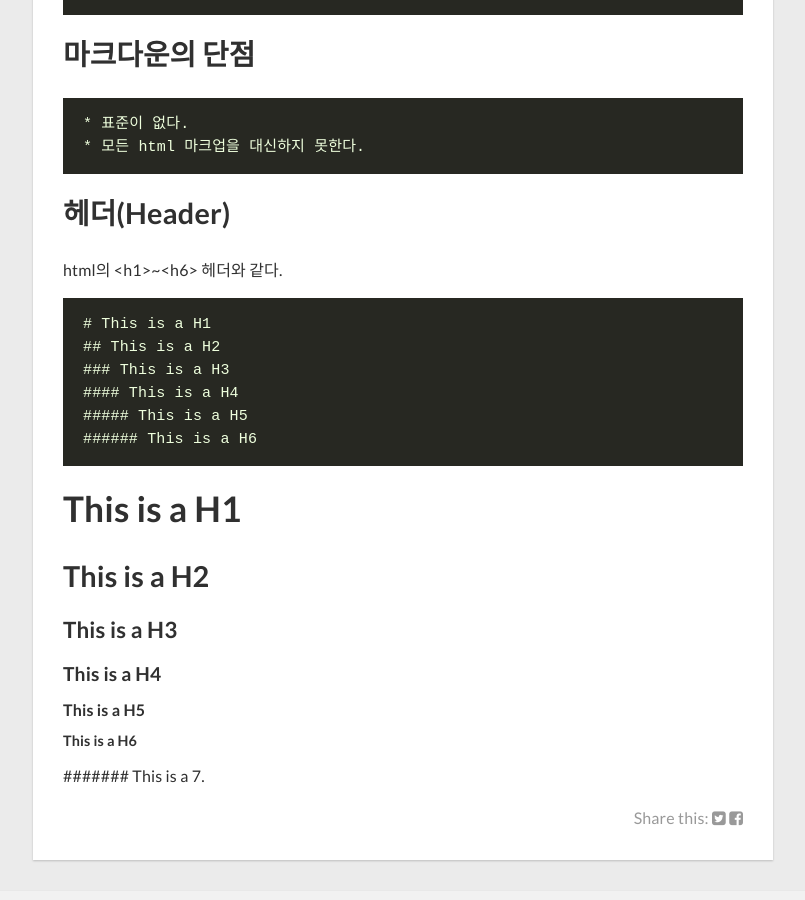
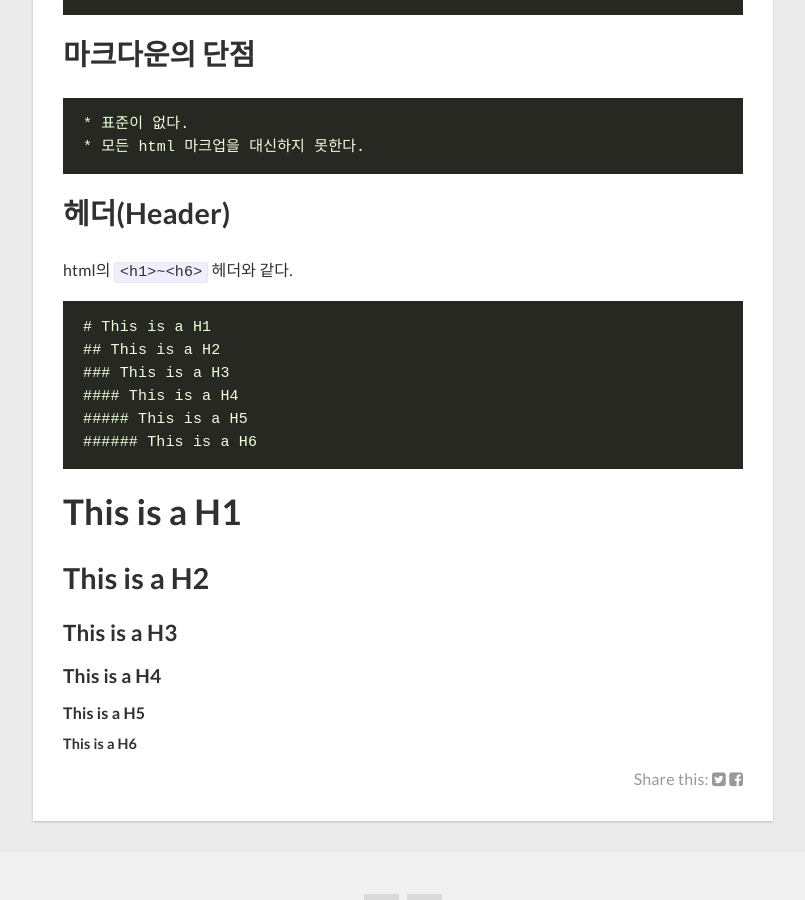
Before and after one commit to HongJeSeong/HongJeSeong.github.io, a Jekyll site: the page built from _posts/study/2018-01-23-how-to-use-markdown.md, in a window 1280 px wide and 900 px high, scrolled down 619 px. Shown: the whole window, without its empty margins (237-1042 px from the left). Built offline with Jekyll 4.4.1, drawn with Linux system fonts in a browser that asks for light colours; nearby versions of some CDN libraries.

Commit message:
markdown

````diff
--- a/_posts/study/2018-01-23-how-to-use-markdown.md
+++ b/_posts/study/2018-01-23-how-to-use-markdown.md
@@ -23,7 +23,7 @@ tag:
 	* 모든 html 마크업을 대신하지 못한다.
 
 ## 헤더(Header)
-html의	<h1>~<h6> 헤더와 같다.
+html의	``` <h1>~<h6>``` 헤더와 같다.
 ```
 # This is a H1
 ## This is a H2
@@ -38,4 +38,3 @@ html의	<h1>~<h6> 헤더와 같다.
 #### This is a H4
 ##### This is a H5
 ###### This is a H6
-####### This is a 7.
````
